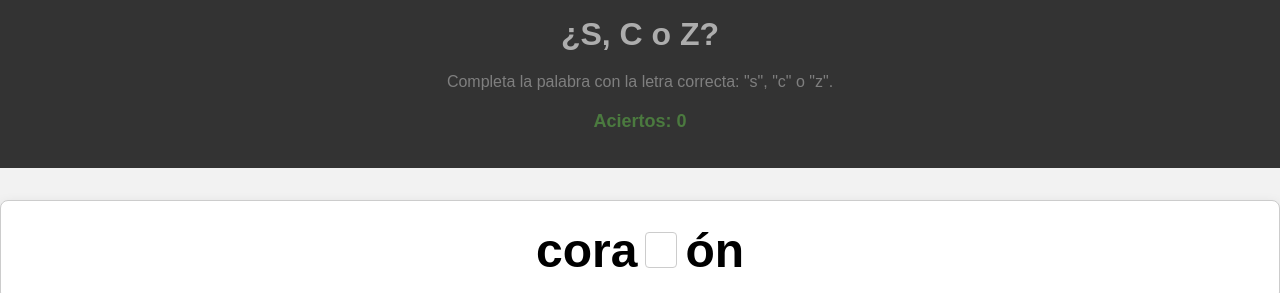
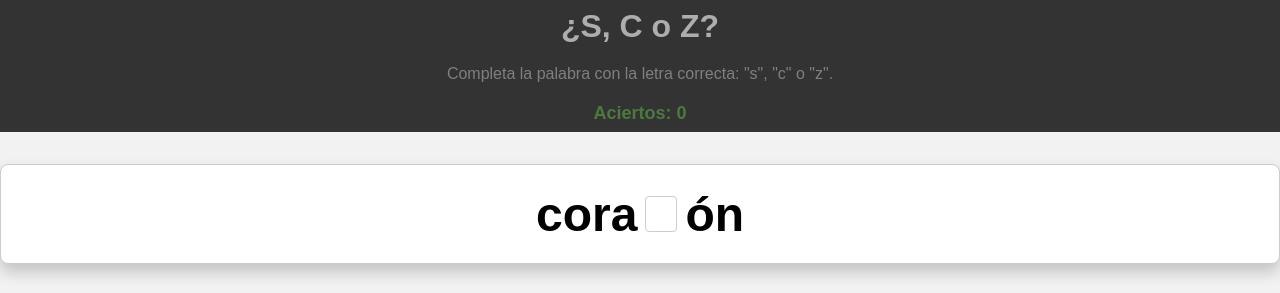
Before and after one commit to HiramRamirezR/ortografia-csz, a plain HTML site: page index.html in a window 1280 px wide. Shown: the top 293 px of the page. Drawn offline with Linux system fonts and the light colour scheme.

Commit message:
making more space

```diff
--- a/style.scss
+++ b/style.scss
@@ -12,17 +12,12 @@ body {
 header {
   background-color: #333;
   color: white;
-  padding: 1rem;
+  padding: .5rem;
 }
 
 header h1 {
   color: #adadad;
-  margin: 0;
   text-align: center;
-}
-
-header p {
-  margin: 0 0 0.5rem;
 }
 
 #palabra {
@@ -85,7 +80,6 @@ header p {
   font-size: 18px;
   font-weight: bold;
   text-align: center;
-  margin-bottom: 20px;
 }
 
 .incorrecta {
```
Also changed, not shown: style.css, 1 other file.
